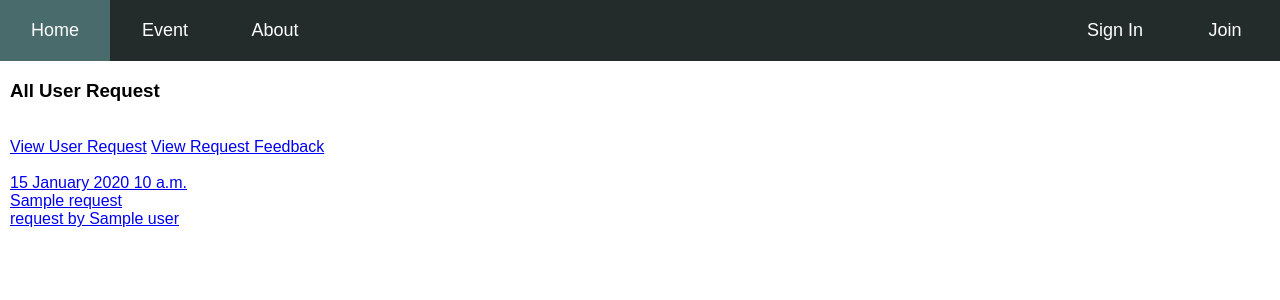
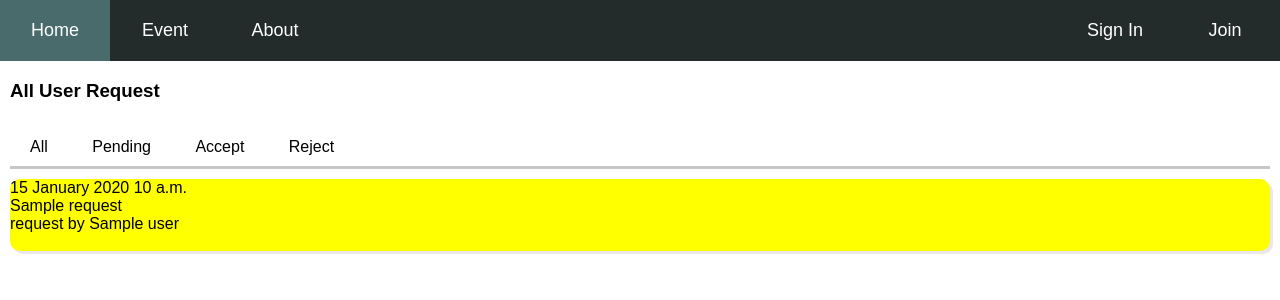
Before and after one commit to WizkWong/club-management, a Django app: template club_management/admins/templates/admins/manage request/user request.html in a window 1280 px wide. Shown: the top 300 px of the page. Run offline with Django 3.2, Linux system fonts and the light colour scheme; the template is opened without the code that fills it: most values are stand-ins (such as "Sample title", 1, 10 or a date in 2020).

Commit message:
modify the feedback request, a css class name call "modify" change to "header"

```diff
--- a/club_management/admins/templates/admins/manage request/delete request.html
+++ b/club_management/admins/templates/admins/manage request/delete request.html
@@ -1,7 +1,7 @@
 {% extends "club/base.html"%}
 {% block content %}
 <h1>Are you sure you want to delete Request: {{ request.title }}</h1>
-<p>Once you click delete, the data of the request and the feedback will be gone, user cannot see their own request</p>
+<p>Once you click delete, the data of the request and the feedback will be gone, user cannot see their own request and feedback</p>
 <table>
     <th style="width: 100px;"><a class="button" href="{% url 'admin-request-detail' request.id %}">Cancel</a></th>
     <th style="width: 150px;">
--- a/club_management/admins/templates/admins/manage request/user request.html
+++ b/club_management/admins/templates/admins/manage request/user request.html
@@ -2,11 +2,23 @@
 {% block content %}
 <h3>All User Request</h3>
 <br>
-<a href="{% url 'admin-request' %}">View User Request</a>
-<a href="{% url 'admin-request-feedback' %}">View Request Feedback</a>
-<br>
-<br>
+<div class="selectBox">
+    <a class="{% if type == 'all' %}select{% endif %}" href="{% url 'admin-request' %}">All</a>
+    <a class="{% if type == 'pending' %}select{% endif %}" href="{% url 'admin-request-pending' %}">Pending</a>
+    <a class="{% if type == 'accept' %}select{% endif %}" href="{% url 'admin-request-accept' %}">Accept</a>
+    <a class="{% if type == 'reject' %}select{% endif %}" href="{% url 'admin-request-reject' %}">Reject</a>
+</div>
 {% for request in requests %}
+<div class="rectangleBox" style="
+    {% if request.request_feedback.approval == 1 %}
+        background-color: #67F178;
+    {% elif request.request_feedback.approval == 0 %}
+        background-color: #F16767;
+    {% else %}
+        background-color: #FFFF00;
+    {% endif %}
+">
+
     <a href="{% url 'admin-request-detail' request.id %}">
         {{ request.datetime_created|date:"d F Y P" }}
         <br>
@@ -20,11 +32,13 @@
         {% elif request.request_feedback.approval == 0 %}
         Rejected
         <br>
+        {% elif request.request_feedback.approval == 2 %}
+        Pending
+        <br>
         {% endif %}
     </a>
 <br>
-<br>
-<br>
+</div>
 {% endfor %}
 
 {% endblock %}
--- a/club_management/admins/templates/admins/manage user/view_user.html
+++ b/club_management/admins/templates/admins/manage user/view_user.html
@@ -1,6 +1,6 @@
 {% extends "club/base.html"%}
 {% block content %}
-<ul class="modify">
+<ul class="header">
     <li>All Users</li>
     <li style="float: right;"><a href="{% url 'admin-user-add' %}">Add</a></li>
 </ul>
--- a/club_management/admins/urls.py
+++ b/club_management/admins/urls.py
@@ -9,8 +9,10 @@ urlpatterns = [
     path('users/<str:pk>/', views.edit_user, name='admin-user-edit'),
     path('users/<str:pk>/change_password/', views.change_password, name='admin-user-password'),
     path('users/<str:pk>/delete/', views.delete_user, name='admin-user-delete'),
-    path('request/', views.manage_request, name='admin-request'),
-    path('request/feedback/', views.manage_request_feedback, name='admin-request-feedback'),
+    path('request/', views.manage_all_request, name='admin-request'),
+    path('request/pending', views.manage_pending_request, name='admin-request-pending'),
+    path('request/accept', views.manage_accept_request, name='admin-request-accept'),
+    path('request/reject', views.manage_reject_request, name='admin-request-reject'),
     path('request/<int:pk>/', views.view_request_detail, name='admin-request-detail'),
     path('request/<int:pk>/delete', views.delete_request, name='admin-request-delete'),
     path('report/', views.manage_report, name='admin-report'),
--- a/club_management/club/static/club/style.css
+++ b/club_management/club/static/club/style.css
@@ -52,7 +52,7 @@ body {
     font-size: 20px;
 }
 
-.container button, .button, table a, .modify a {
+.container button, .button, table a, .header a {
     background-color: #3681f7;
     border: none;
     border-radius: 5px;
@@ -64,7 +64,7 @@ body {
     text-decoration: none;
 }
 
-.container button:hover, .button:hover, table a:hover, .modify a:hover{
+.container button:hover, .button:hover, table a:hover, .header a:hover{
     background-color: #1961d1;
 }
 
@@ -141,12 +141,46 @@ tr:nth-child(even) {
     background-color: #f2f2f2;
 }
 
-ul.modify{
+ul.header{
     padding: 0px;
 }
 
-.modify li{
+.header li{
     list-style-type: none;
     float: left;
     margin: 0px 5px 5px;
 }
+
+.selectBox {
+    width: 100%;
+    padding-bottom: 9.5px;
+    border-color: #C6C6C6;
+    border-bottom-style: solid;
+    margin-bottom: 10px;
+}
+
+.selectBox a {
+    text-decoration: none;
+    color: black;
+    padding: 10px 20px;
+    margin: 0px;
+}
+
+.selectBox a.select {
+    background: #E5F3F6;
+    border: 3px outset #A7A7A2;
+    border-bottom-style: none;
+}
+
+.rectangleBox {
+    position: relative;
+    width: 100%;
+    box-shadow: 3px 3px #E8E8E8;
+    border-radius: 10px;
+    margin: 0px 0px 10px;
+}
+
+.rectangleBox a {
+    color: black;
+    text-decoration: none;
+}
```
Also changed, not shown: club_management/admins/views.py (+33 -4 lines), club_management/db.sqlite3.
